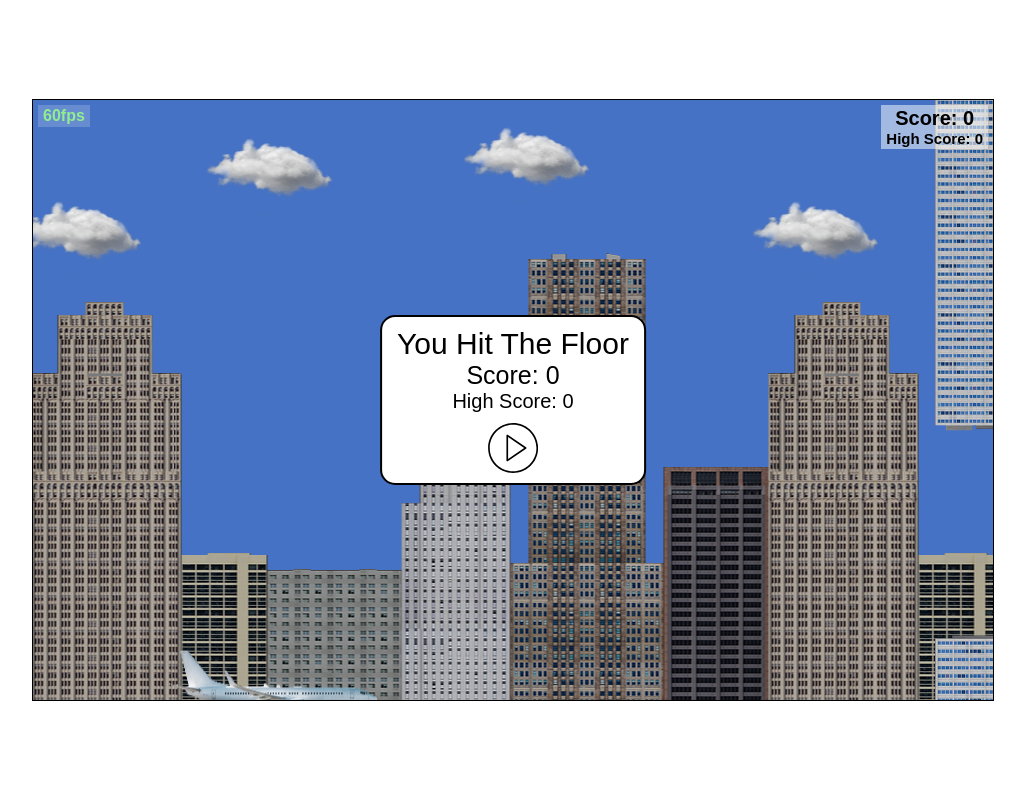
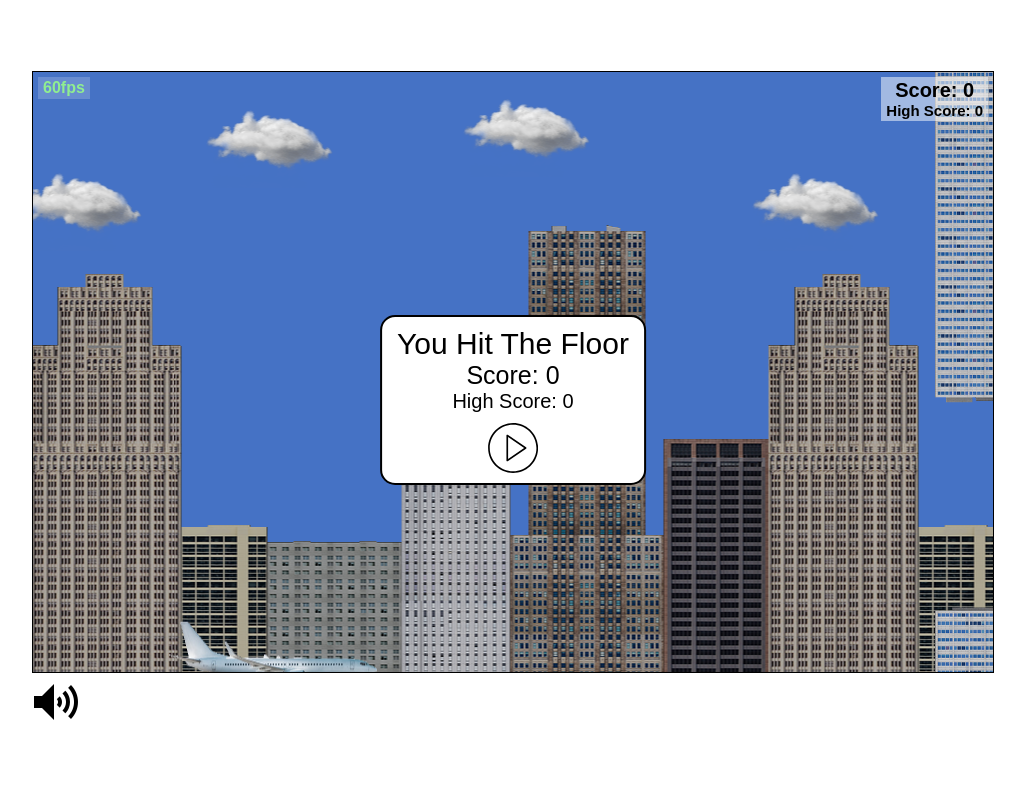
Before and after one commit to dominic1305/flappy_twin_towers, a plain HTML site: page index.html in a window 1280 px wide. Shown: the whole page, without its empty margins (127-1152 px from the left). Drawn offline with Linux system fonts and the light colour scheme.

Commit message:
graphics fix & audio toggle

```diff
--- a/index.html
+++ b/index.html
@@ -29,6 +29,10 @@
 		<div class="play-zone"></div>
 	</div>
 
+	<div class="sfx-toggle-container">
+		<img class="sfx-toggle" src="./img/audio.png" data-active="1">
+	</div>
+
 	<script defer src="./Player.js"></script>
 	<script defer src="./Tower.js"></script>
 	<script defer src="./ScoreBoardManager.js"></script>
--- a/main.js
+++ b/main.js
@@ -1,6 +1,7 @@
 const player = Player.spawn(10);
-
 let gameOver = false;
+const SFX_allahu_akbar = new Audio('./sfx/allahu_akbar.mp3');
+const SFX_explosion = new Audio('./sfx/explosion.mp3');
 
 let TIME;
 requestAnimationFrame(function loop(time) {
@@ -21,17 +22,19 @@ requestAnimationFrame(function loop(time) {
 	requestAnimationFrame(loop);
 });
 
+void function() {
+	document.querySelector('.sfx-toggle').dataset.active = localStorage.getItem('sfx-bool') ?? 1;
+	document.querySelector('.sfx-toggle').src = (Boolean(Number(document.querySelector('.sfx-toggle').dataset.active))) ? './img/audio.png' : './img/no-audio.png';
+}();
+
 /**@param {string} endGameMSG*/
-function gameEnd(endGameMSG) {
+async function gameEnd(endGameMSG) {
 	Tower.releaseAll();
 	gameOver = true;
 	document.body.appendChild(document.querySelector('#game-over-popup-tmeplate').content.cloneNode(true));
 	document.querySelector('.game-over-MSG').innerHTML = `you ${endGameMSG}`;
 
 	if (endGameMSG == 'hit the twin towers') {//play sounds and explosions
-		const SFX_allahu_akbar = new Audio('./sfx/allahu_akbar.mp3');
-		const SFX_explosion = new Audio('./sfx/explosion.mp3');
-
 		const element = document.createElement('img');
 		element.className = 'end-game-explosion';
 		element.style.top = `${player.position.y}px`;
@@ -40,13 +43,15 @@ function gameEnd(endGameMSG) {
 
 		document.querySelector('.play-zone').removeChild(player.element);
 		setTimeout(() => {//play gif only once
-			document.body.removeChild(element);
+			document.querySelector('.play-zone').removeChild(element);
 		}, 1300);
 
-		document.body.appendChild(element);
+		document.querySelector('.play-zone').appendChild(element);
 
-		SFX_explosion.play();
-		SFX_allahu_akbar.play();
+		if (Boolean(Number(document.querySelector('.sfx-toggle').dataset.active))) {
+			SFX_explosion.play();
+			SFX_allahu_akbar.play();
+		}
 	}
 
 	const score = ScoreBoardManager.scoreInfo;
@@ -55,3 +60,9 @@ function gameEnd(endGameMSG) {
 	document.querySelector('.game-over-play-again-btn').addEventListener('click', () => location.reload());
 	document.body.addEventListener('keyup', (e) => { if (e.key == 'Enter' || e.key == ' ') location.reload(); });
 }
+
+document.querySelector('.sfx-toggle').addEventListener('click', (e) => {
+	e.target.dataset.active = Number(!Boolean(Number(e.target.dataset.active)));
+	e.target.src = (Boolean(Number(e.target.dataset.active))) ? './img/audio.png' : './img/no-audio.png';
+	localStorage.setItem('sfx-bool', e.target.dataset.active);
+});
--- a/style.css
+++ b/style.css
@@ -1,7 +1,13 @@
 html, body {
+	height: 100vh;
 	margin: 0;
 	user-select: none;
 	font-family: sans-serif;
+	display: flex;
+	flex-wrap: wrap;
+	flex-direction: column;
+	justify-content: center;
+	align-content: center;
 }
 
 .background {
@@ -38,11 +44,8 @@ html, body {
 	overflow: hidden;
 	height: 75vh;
 	width: 75vw;
-	transform: translate(-50%, -50%);
-	position: absolute;
-	top: 50%;
-	left: 50%;
 	border: 1px solid black;
+	position: relative;
 }
 
 .play-zone {
@@ -130,6 +133,11 @@ html, body {
 }
 
 .end-game-explosion {
-	transform: translate(60px, 50px) rotate(270deg);
+	transform: translate(-50%, -70px) rotate(270deg);
 	position: absolute;
 }
+
+.sfx-toggle {
+	margin: 5px 0 0 0;
+	cursor: pointer;
+}
```
Also changed, not shown: img/audio.png (added), img/no-audio.png (added).
